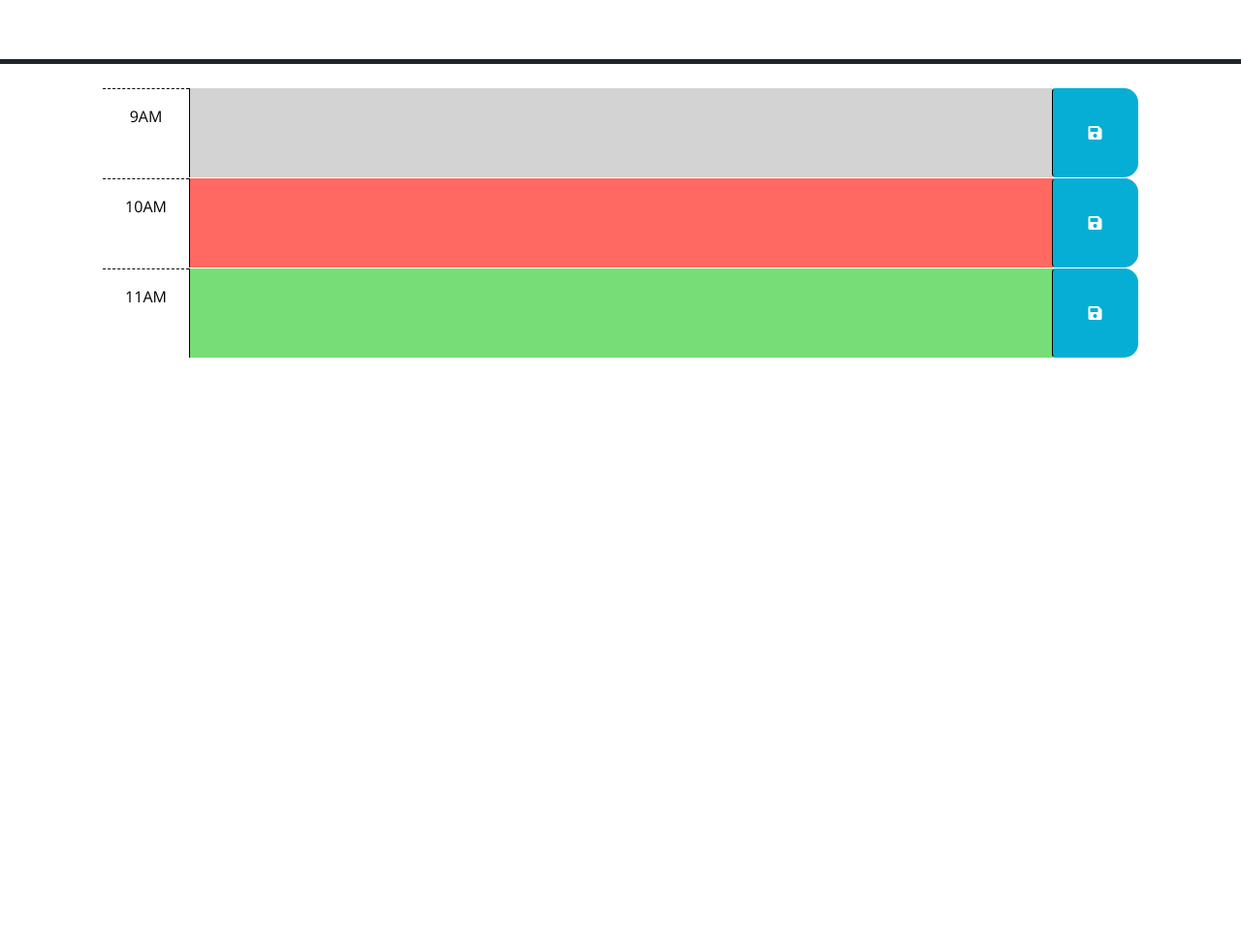
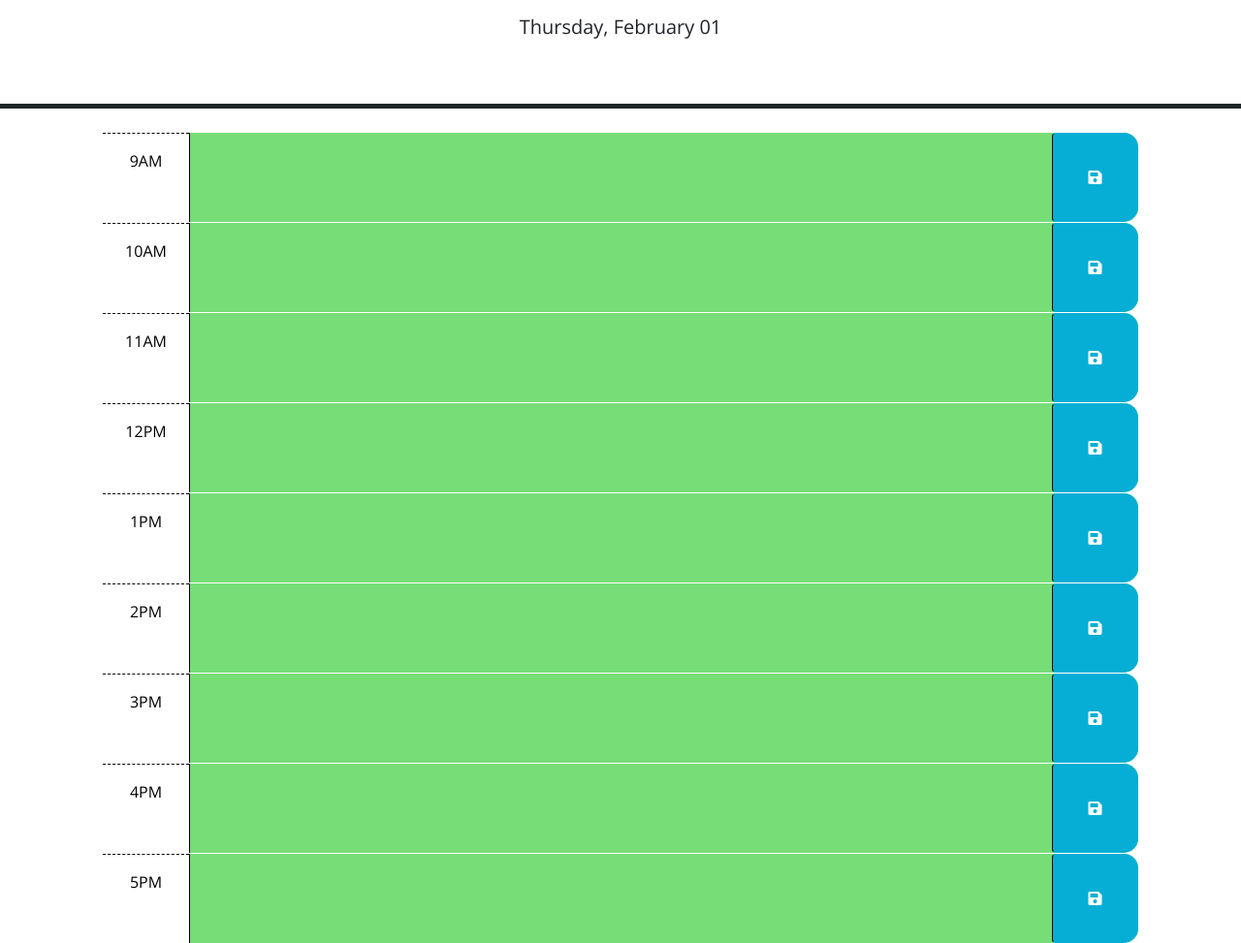
Before and after one commit to NicoleBrubaker/Day-Planner, a plain HTML site: page index.html in a window 1280 px wide. Shown: the part 166-1139 px from the top of the page at 97% size. Before the commit the page ends 800 px from the top, so only its background shows below. Drawn offline with nearby package versions, Linux system fonts and the light colour scheme.

Commit message:
adding README and comments

```diff
--- a/assets/script.js
+++ b/assets/script.js
@@ -1,8 +1,24 @@
-var nineOClock = document.querySelector("#hour-9");
-var tenOClock = document.querySelector("#hour-10");
-var elevenOClock = document.querySelector("#hour-11");
+var currentDate = document.querySelector("#currentDay");
 
- var currentTime = dayjs();
+
+$(document).ready(function () {
+  var currentDate = dayjs().format("dddd, MMMM DD");
+  $("#currentDay").text(currentDate);
+});
+
+ $(document).ready(function() {
+    var currentTime = dayjs().hour();
+     $('.time-block').each(function() {
+        var blockHour = parseInt(this.id.split('-')[1]);
+
+        if (blockHour === currentTime) {
+            $(this).removeClass('future').addClass('present');
+        } else if (blockHour < currentTime) {
+            $(this).removeClass('future').addClass('past');
+        }
+        // Future is default in HTML
+    });
+ });
 
 // Event listener for clicks on the page
 document.addEventListener('click', function(event) {
@@ -31,29 +47,3 @@ function loadTasks() {
 
 // Loads tasks when the page is loaded
 window.onload = loadTasks;
-
-
-
-// Wrap all code that interacts with the DOM in a call to jQuery to ensure that
-// the code isn't run until the browser has finished rendering all the elements
-// in the html.
-$(function () {
-  // TODO: Add a listener for click events on the save button. This code should
-  // use the id in the containing time-block as a key to save the user input in
-  // local storage. HINT: What does `this` reference in the click listener
-  // function? How can DOM traversal be used to get the "hour-x" id of the
-  // time-block containing the button that was clicked? How might the id be
-  // useful when saving the description in local storage?
-  //
-  // TODO: Add code to apply the past, present, or future class to each time
-  // block by comparing the id to the current hour. HINTS: How can the id
-  // attribute of each time-block be used to conditionally add or remove the
-  // past, present, and future classes? How can Day.js be used to get the
-  // current hour in 24-hour time?
-  //
-  // TODO: Add code to get any user input that was saved in localStorage and set
-  // the values of the corresponding textarea elements. HINT: How can the id
-  // attribute of each time-block be used to do this?
-  //
-  // TODO: Add code to display the current date in the header of the page.
-});
--- a/index.html
+++ b/index.html
@@ -30,7 +30,8 @@
     </header>
     <div class="container-lg px-5">
 
-      <div id="hour-9" class="row time-block past">
+      <!-- Each time block separated out by ID -->
+      <div id="hour-9" class="row time-block future">
         <div class="col-2 col-md-1 hour text-center py-3">9AM</div>
         <textarea class="col-8 col-md-10 description" rows="3"> </textarea>
         <button class="btn saveBtn col-2 col-md-1" aria-label="save">
@@ -38,7 +39,7 @@
         </button>
       </div>
 
-      <div id="hour-10" class="row time-block present">
+      <div id="hour-10" class="row time-block future">
         <div class="col-2 col-md-1 hour text-center py-3">10AM</div>
         <textarea class="col-8 col-md-10 description" rows="3"> </textarea>
         <button class="btn saveBtn col-2 col-md-1" aria-label="save">
@@ -54,13 +55,61 @@
         </button>
     </div>
 
+    <div id="hour-12" class="row time-block future">
+        <div class="col-2 col-md-1 hour text-center py-3">12PM</div>
+        <textarea id="task-11" class="col-8 col-md-10 description" rows="3"></textarea>
+        <button class="btn saveBtn col-2 col-md-1" aria-label="save">
+          <i class="fas fa-save" aria-hidden="true"></i>
+        </button>
+    </div>
+
+    <div id="hour-13" class="row time-block future">
+        <div class="col-2 col-md-1 hour text-center py-3">1PM</div>
+        <textarea id="task-11" class="col-8 col-md-10 description" rows="3"></textarea>
+        <button class="btn saveBtn col-2 col-md-1" aria-label="save">
+          <i class="fas fa-save" aria-hidden="true"></i>
+        </button>
+    </div>
+
+    <div id="hour-14" class="row time-block future">
+        <div class="col-2 col-md-1 hour text-center py-3">2PM</div>
+        <textarea id="task-11" class="col-8 col-md-10 description" rows="3"></textarea>
+        <button class="btn saveBtn col-2 col-md-1" aria-label="save">
+          <i class="fas fa-save" aria-hidden="true"></i>
+        </button>
+    </div>
+
+    <div id="hour-15" class="row time-block future">
+        <div class="col-2 col-md-1 hour text-center py-3">3PM</div>
+        <textarea id="task-11" class="col-8 col-md-10 description" rows="3"></textarea>
+        <button class="btn saveBtn col-2 col-md-1" aria-label="save">
+          <i class="fas fa-save" aria-hidden="true"></i>
+        </button>
+    </div>
+
+    <div id="hour-16" class="row time-block future">
+        <div class="col-2 col-md-1 hour text-center py-3">4PM</div>
+        <textarea id="task-11" class="col-8 col-md-10 description" rows="3"></textarea>
+        <button class="btn saveBtn col-2 col-md-1" aria-label="save">
+          <i class="fas fa-save" aria-hidden="true"></i>
+        </button>
+    </div>
+
+    <div id="hour-17" class="row time-block future">
+        <div class="col-2 col-md-1 hour text-center py-3">5PM</div>
+        <textarea id="task-11" class="col-8 col-md-10 description" rows="3"></textarea>
+        <button class="btn saveBtn col-2 col-md-1" aria-label="save">
+          <i class="fas fa-save" aria-hidden="true"></i>
+        </button>
+    </div>
+<!-- jquery script -->
     <script src="https://code.jquery.com/jquery-3.4.1.min.js"></script>
     <script
       src="https://cdn.jsdelivr.net/npm/dayjs@1.11.3/dayjs.min.js"
       integrity="sha256-iu/zLUB+QgISXBLCW/mcDi/rnf4m4uEDO0wauy76x7U="
       crossorigin="anonymous"
     ></script>
-
+<!-- JavaScript -->
     <script src="assets/script.js"></script>
   </body>
 </html>
```
Also changed, not shown: image.png (added), 1 other file.
